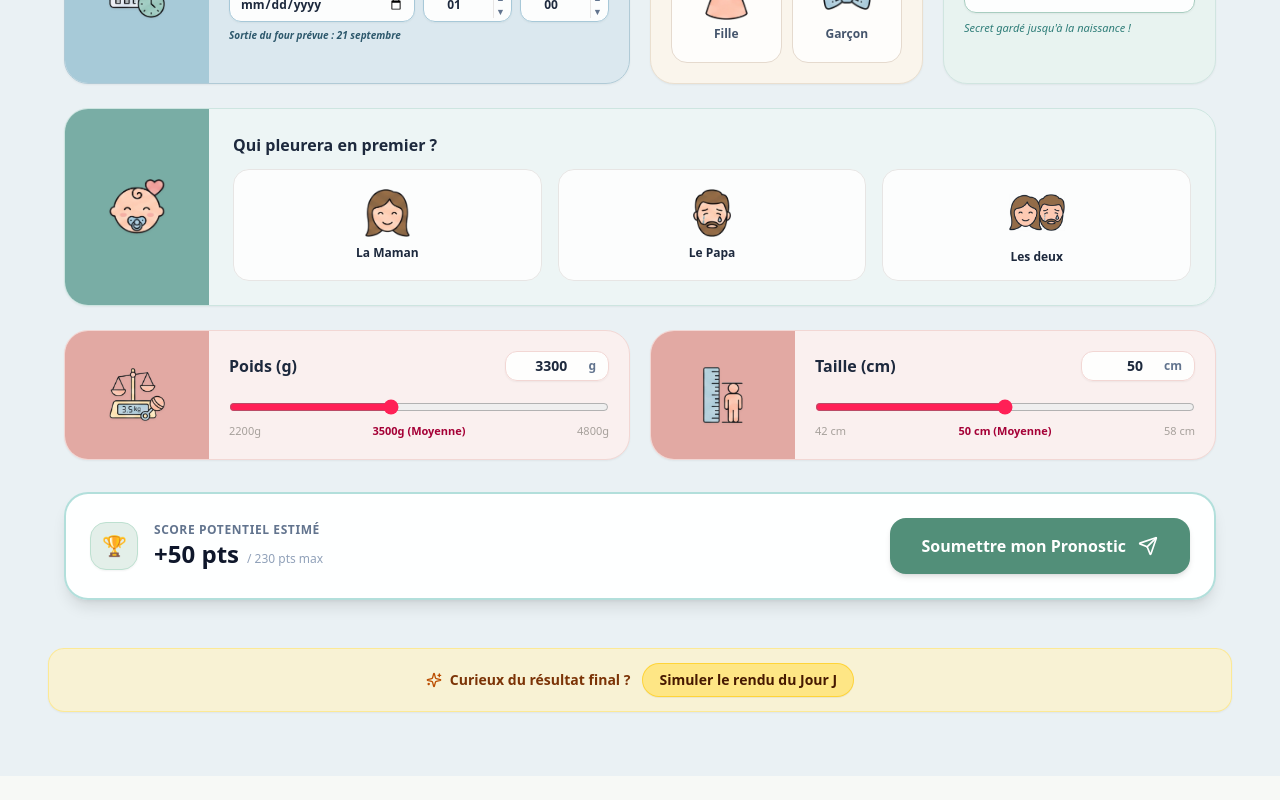
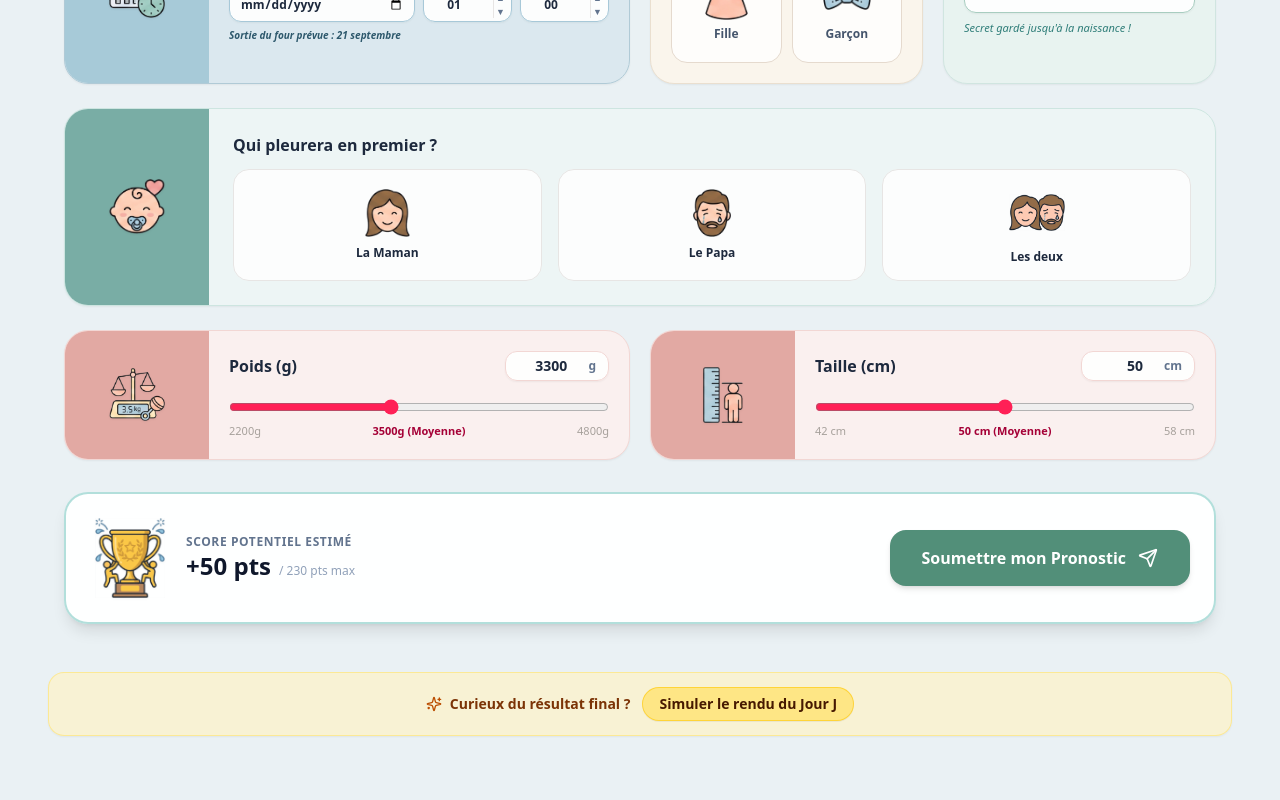
Before and after one commit to JeanGerbier/LePetitOracle, a React (Vite) app: page / in a window 1280 px wide. Shown: the part 367-1167 px from the top of the page. Before the commit the page ends 1143 px from the top, so only its background shows below. Built offline with nearby package versions, Linux system fonts and the light colour scheme; no server answers; the database is empty; a web font is replaced by a local one.

Commit message:
feat: intégration et agrandissement de l'icône coupe.png dans le bandeau de score et le podium

```diff
--- a/src/components/BirthResultsView.tsx
+++ b/src/components/BirthResultsView.tsx
@@ -1,7 +1,7 @@
 import React from 'react';
 import { Prediction, ActualBirthData } from '../types/prediction';
 import { calculateFinalScore } from '../utils/scoring';
-import { Trophy, Award, Sparkles, RotateCcw } from 'lucide-react';
+import { Award, Sparkles, RotateCcw } from 'lucide-react';
 import confetti from 'canvas-confetti';
 
 interface BirthResultsViewProps {
@@ -163,8 +163,8 @@ export const BirthResultsView: React.FC<BirthResultsViewProps> = ({
         <div className="bg-gradient-to-r from-amber-400 via-amber-300 to-amber-400 p-1 rounded-3xl shadow-md">
           <div className="bg-white rounded-[22px] p-6 sm:p-8 flex flex-col sm:flex-row items-center justify-between gap-6">
             <div className="flex items-center gap-5">
-              <div className="w-16 h-16 sm:w-20 sm:h-20 rounded-full bg-amber-100 border-2 border-amber-400 flex items-center justify-center text-amber-900 shadow-sm shrink-0">
-                <Trophy className="w-9 h-9 sm:w-10 sm:h-10 text-amber-600 animate-bounce" />
+              <div className="w-16 h-16 sm:w-20 sm:h-20 rounded-full bg-amber-100/80 border-2 border-amber-400/80 flex items-center justify-center shadow-sm shrink-0 p-2">
+                <img src="/assets/coupe.png" alt="Le Grand Oracle" className="w-full h-full object-contain animate-bounce" />
               </div>
 
               <div>
--- a/src/components/PredictionForm.tsx
+++ b/src/components/PredictionForm.tsx
@@ -463,9 +463,7 @@ export const PredictionForm: React.FC<PredictionFormProps> = ({ onSubmit }) => {
         {/* --- BANDEAU BAS DE PAGE : RECAP SCORE & BOUTON D'ENVOI --- */}
         <div className="bg-white/95 backdrop-blur-md border-2 border-teal-600/30 rounded-3xl p-5 sm:p-6 shadow-lg flex flex-col sm:flex-row items-center justify-between gap-4 mt-8">
           <div className="flex items-center gap-4 text-slate-800">
-            <div className="w-12 h-12 rounded-2xl bg-[#E3EFE9] border border-[#BDE0D0] flex items-center justify-center text-xl shrink-0 shadow-xs">
-              🏆
-            </div>
+            <img src="/assets/coupe.png" alt="Score Potentiel" className="w-16 h-16 sm:w-20 sm:h-20 object-contain drop-shadow-xs shrink-0" />
             <div>
               <span className="text-xs font-bold text-slate-500 uppercase tracking-wider block">Score Potentiel Estimé</span>
               <div className="flex items-baseline gap-2">
```
Also changed, not shown: public/assets/coupe.png (added).
